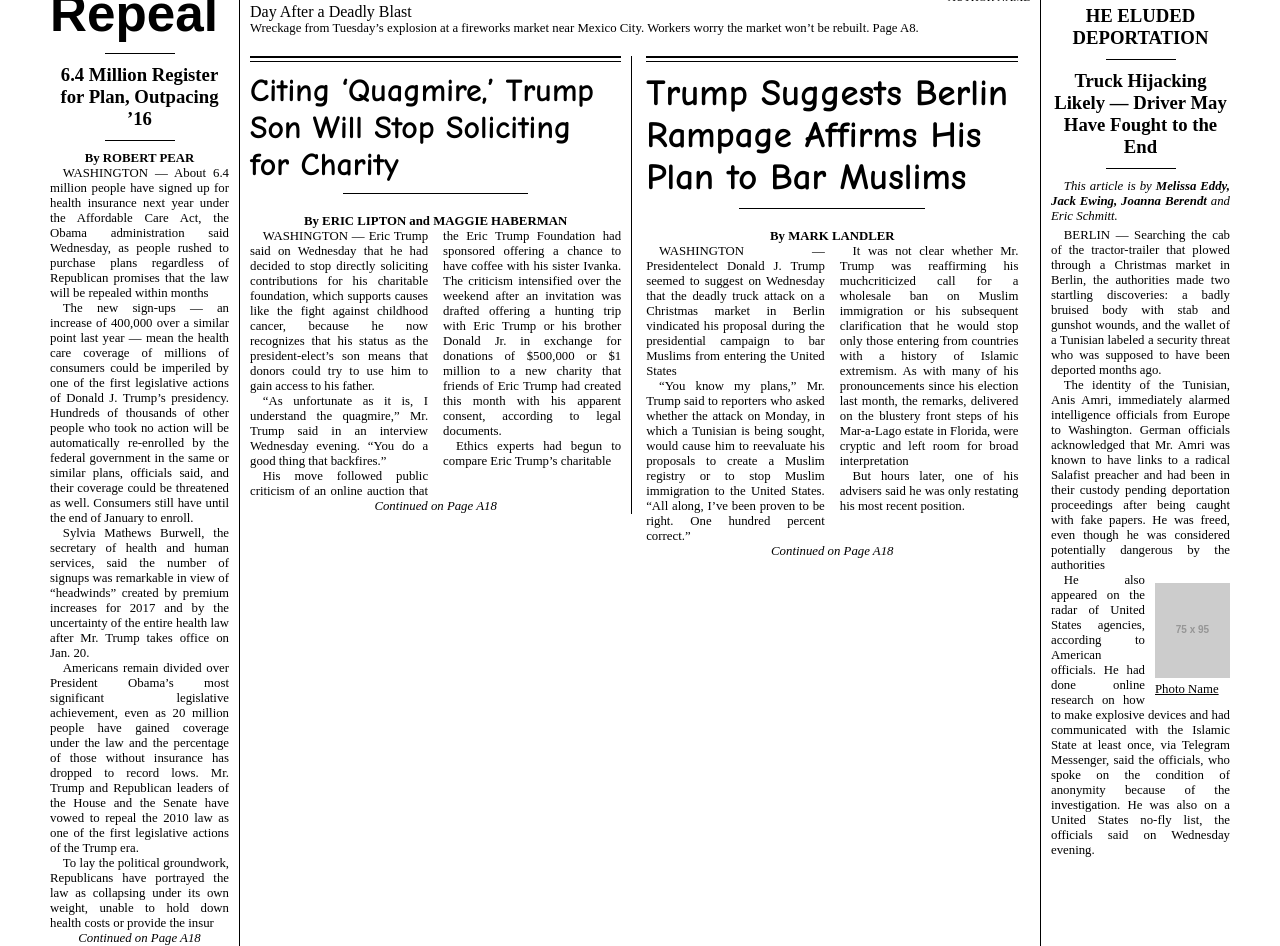
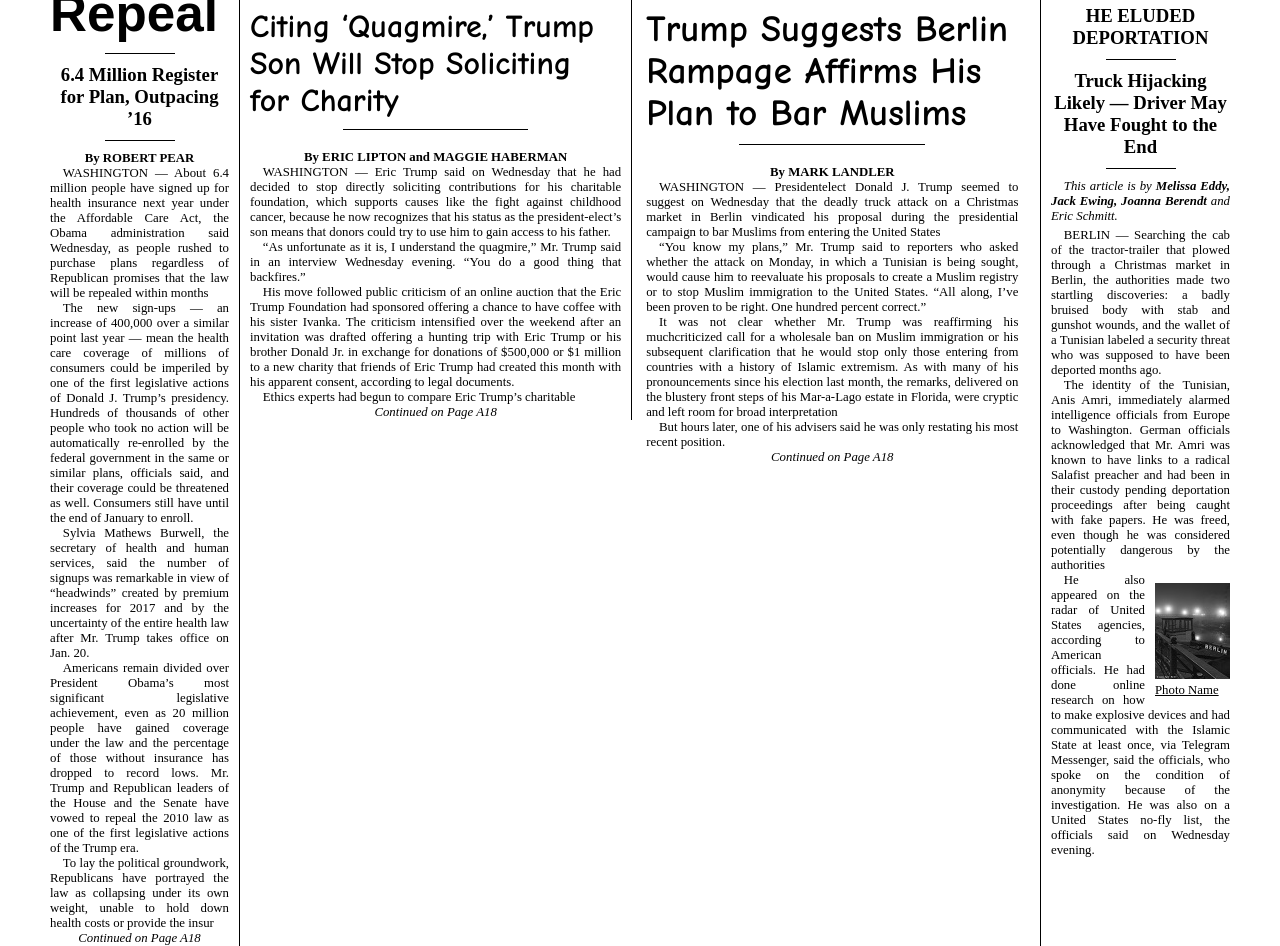
Before and after one commit to itsergeysobolit/newspapaper, a plain HTML site: page index.html in a window 1280 px wide. Shown: the part 691-1637 px from the top of the page. Drawn offline with Linux system fonts and the light colour scheme; placeholder pictures from the web are drawn by us; a web font is replaced by a local one.

Commit message:
add flex rules & real photo

```diff
--- a/index-user.css
+++ b/index-user.css
@@ -217,9 +217,8 @@ body {
 }
 
 .multicolumn .article__content {
-    column-count: 2;
-    column-gap: 15px;
-    column-fill: auto;
+    display: flex;
+    flex-direction: column;
 }
 
 .multicolumn .article__content .article__author, .multicolumn .article__content .article__continue {
--- a/index.html
+++ b/index.html
@@ -98,7 +98,7 @@
         <section class="center-column column">
             <section class="main-photo">
                 <figure class="main-photo__wrapper">
-                    <img class="main-photo__img" alt="Photo by smb" src="https://placehold.it/780x475/000000/ffffff">
+                    <img class="main-photo__img" alt="ny-times" src="./images/ny-times.png">
                     <figcaption class="main-photo__caption">author name</figcaption>
                 </figure>
                 <div class="main-photo__title">Day After a Deadly Blast</div>
@@ -246,8 +246,8 @@
                         potentially dangerous
                         by the
                         authorities</p>
-                    <figure class="article__image article__image_align_right"><img
-                            src="https://placehold.it/75x95/000000/ffffff" class="article__img">
+                    <figure class="article__image article__image_align_right">
+                        <img src="./images/berlin.jpg" class="article__img">
                         <figcaption class="article__image-caption">Photo Name</figcaption>
                     </figure>
                     <p>He also appeared
```
Also changed, not shown: images/berlin.jpg (added), images/ny-times.png (added).
